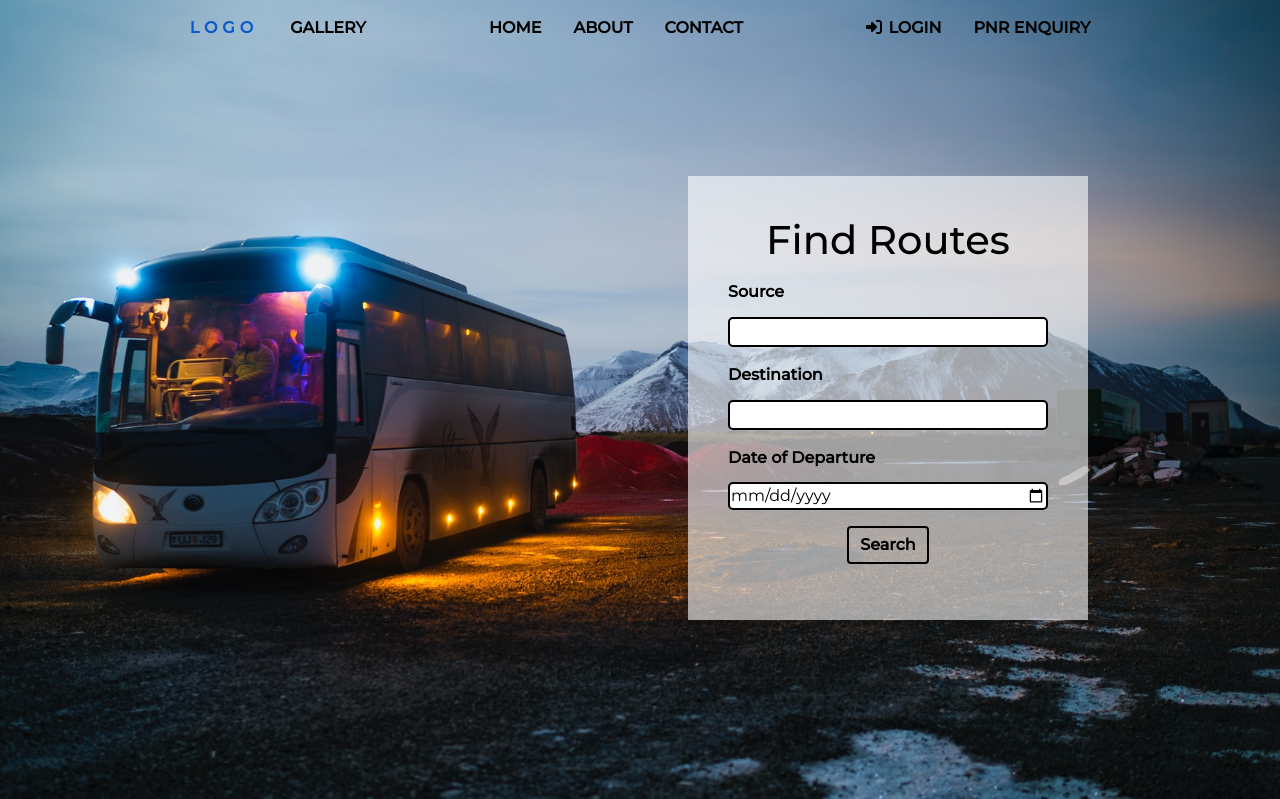
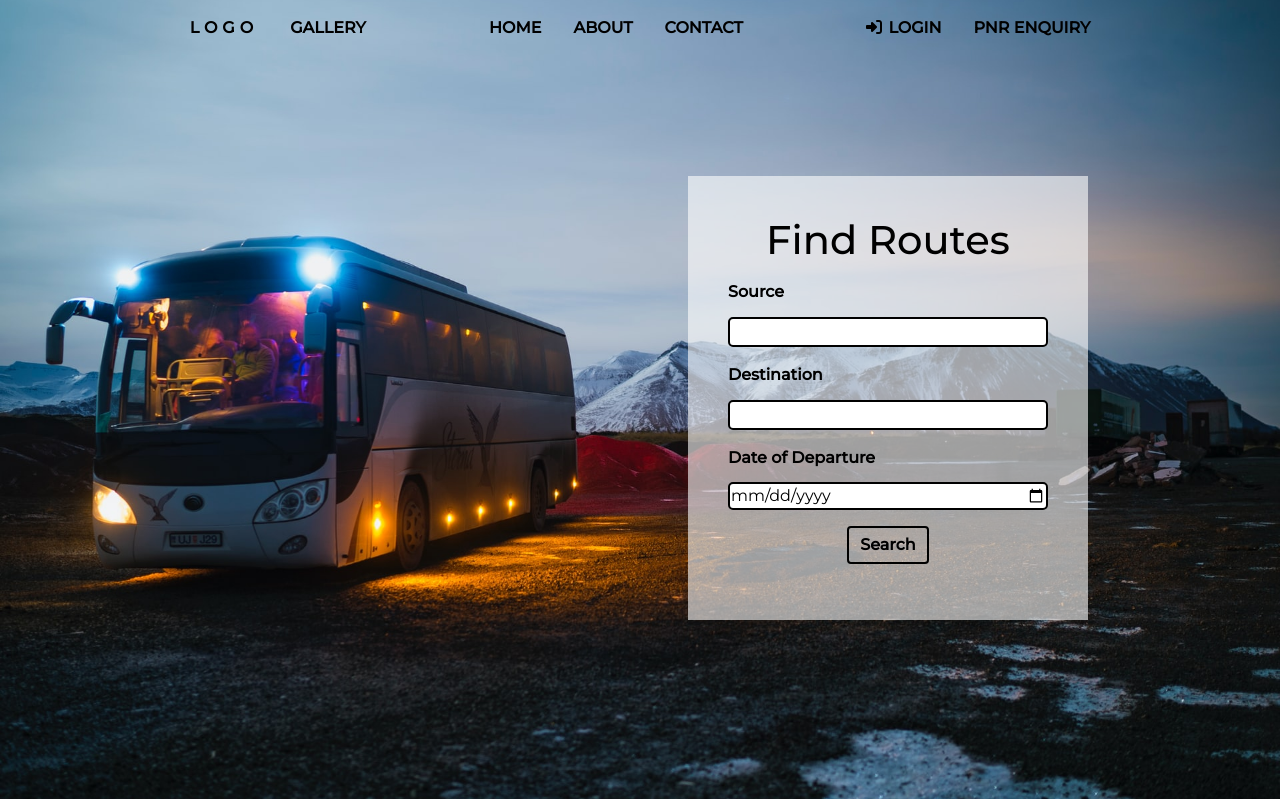
Before and after one commit to ASHWIN776/GoBus, a PHP site: page / in a window 1280 px wide, with the pointer over the restyled element. Shown: the top 799 px of the page. Run offline with PHP 8.4, Linux system fonts and the light colour scheme; some libraries are stand-ins or nearby versions.

Commit message:
Modified

```diff
--- a/assets/styles/styles.php
+++ b/assets/styles/styles.php
@@ -12,6 +12,10 @@
     }
 
 
+    /* Overriding Bootstrap */
+    nav a:hover{
+        color: black;
+    }
     nav{
         text-align: center;
         padding: 1.5rem 0;
```
